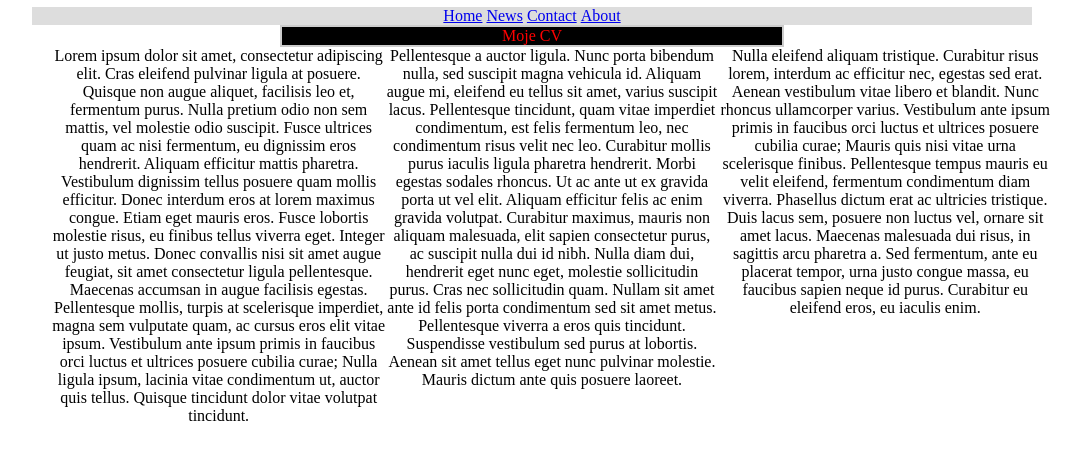
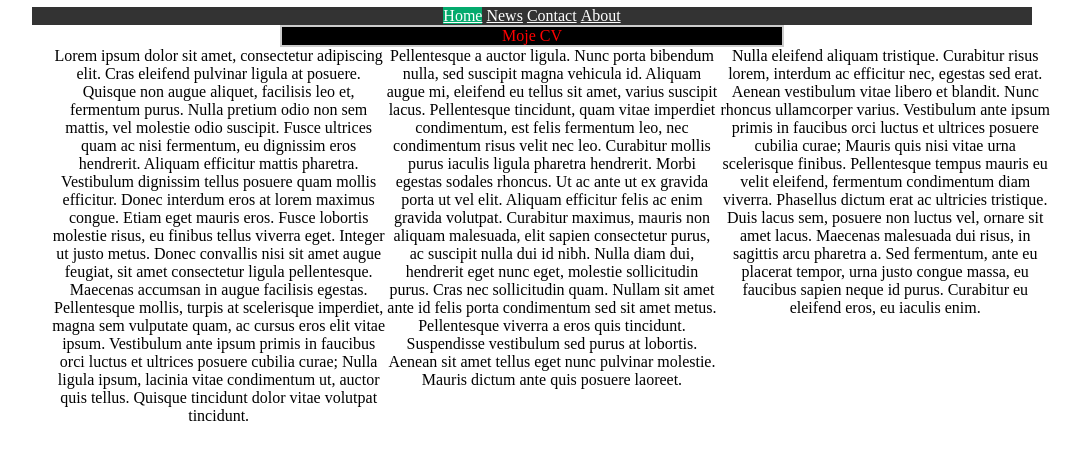
Before and after one commit to Biedrzyk/Drugi-test, a website: page index.html in a window 1280 px wide. Shown: the part 52-512 px from the top of the page, without its empty margins (108-1188 px from the left). Drawn offline with Linux system fonts and the light colour scheme.

Commit message:
Changed some style for nav

```diff
--- a/index.html
+++ b/index.html
@@ -13,7 +13,7 @@
   <h1>Cirruculum vitae</h1>
   <nav>
     <ul>
-      <li><a href="#home">Home</a></li>
+      <li><a class="active" href="#home">Home</a></li>
       <li><a href="#news">News</a></li>
       <li><a href="#contact">Contact</a></li>
       <li><a href="#about">About</a></li>
--- a/styles.css
+++ b/styles.css
@@ -44,9 +44,21 @@ nav ul {
     list-style-type: none;
     margin: 0;
     padding: 0;
-    background-color: #dddddd;
+    background-color: #333;
 }
 
 nav li {
     display: inline;
 }
+
+nav li a:hover {
+    background-color: #111;
+  }
+
+nav li a {
+    color:white;
+}
+
+.active {
+    background-color: #04AA6D;
+}
```
